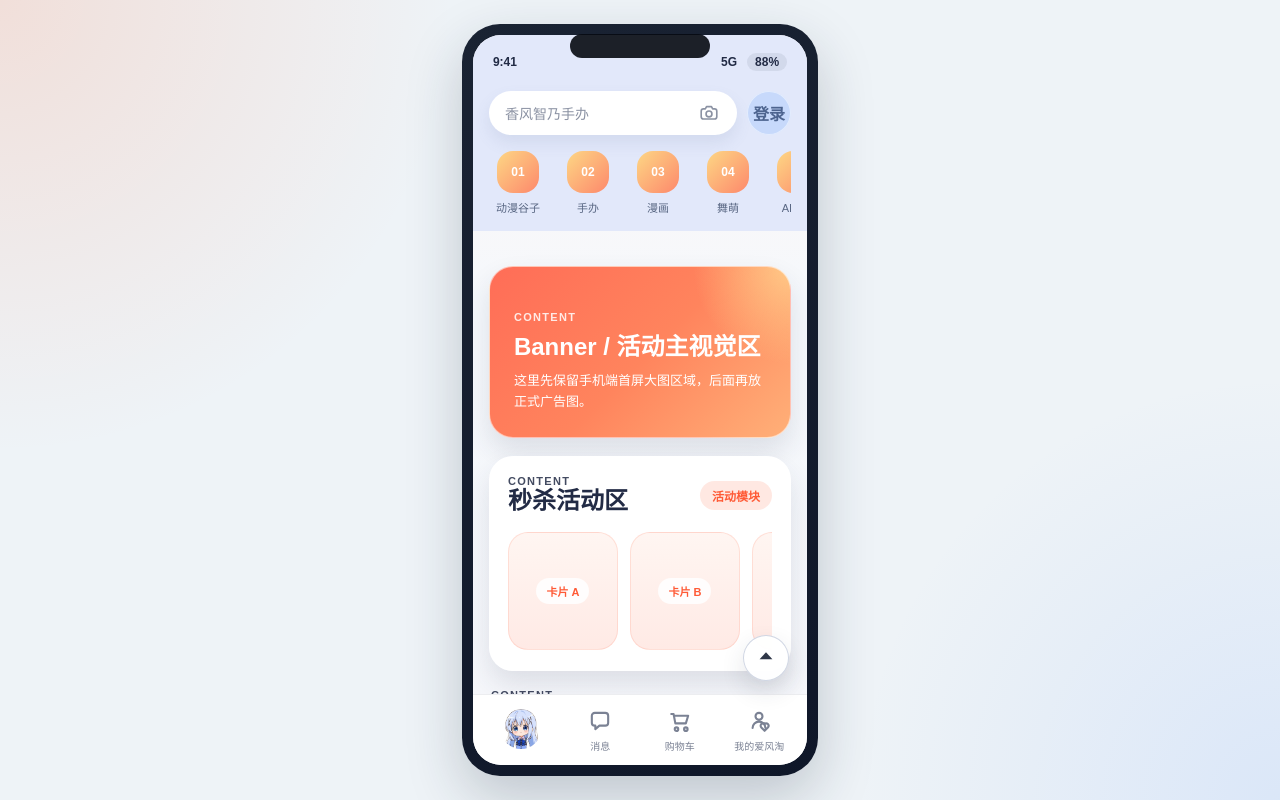
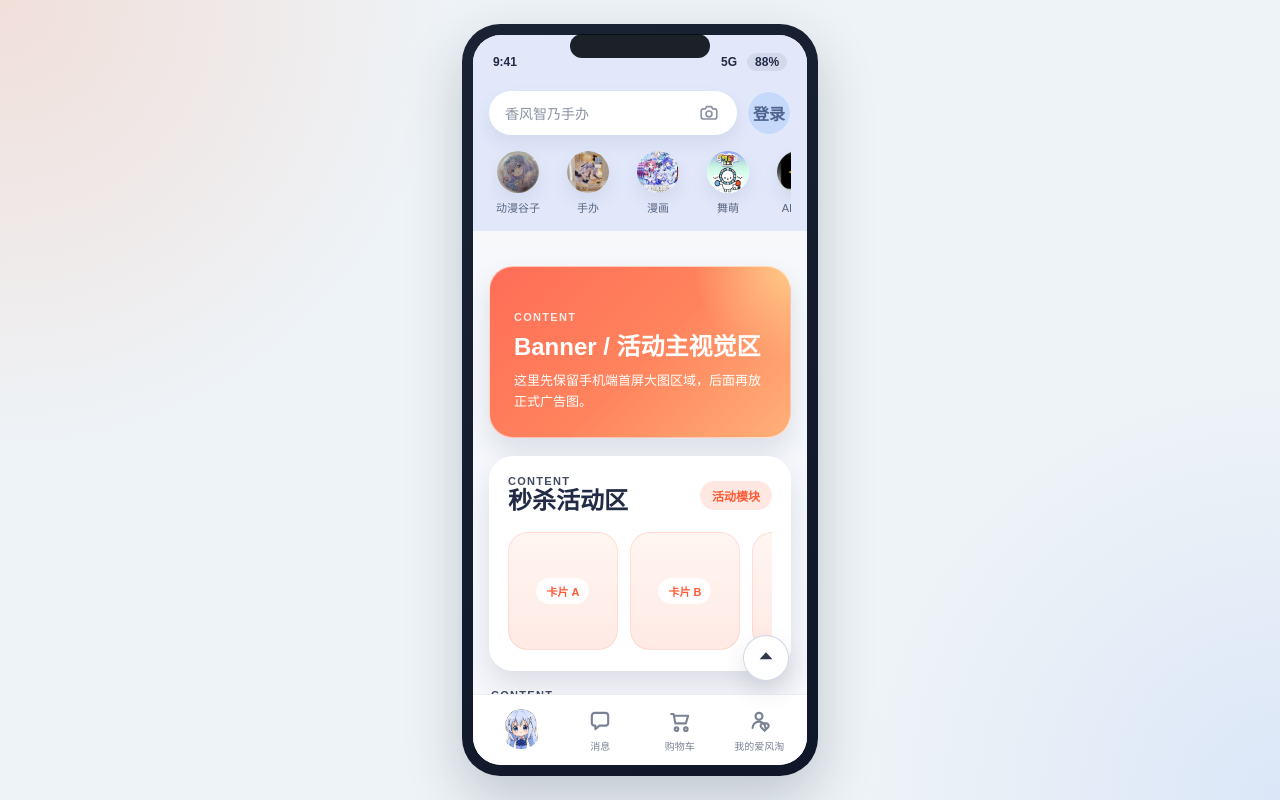
Before and after one commit to Kyy008/LetsKafu, a website: page src/index.html in a window 1280 px wide. Drawn offline with Linux system fonts and the light colour scheme.

Commit message:
feat: 加入顶部分类图片

```diff
--- a/src/index.html
+++ b/src/index.html
@@ -37,31 +37,45 @@
 
           <nav class="category-nav" aria-label="商品分类">
             <a class="category-item" href="#">
-              <span class="category-badge">01</span>
+              <span class="category-badge">
+                <img class="category-badge-image" src="assets/head/gu_zi.png" alt="">
+              </span>
               <span class="category-label">动漫谷子</span>
             </a>
             <a class="category-item" href="#">
-              <span class="category-badge">02</span>
+              <span class="category-badge">
+                <img class="category-badge-image" src="assets/head/shou_ban.png" alt="">
+              </span>
               <span class="category-label">手办</span>
             </a>
             <a class="category-item" href="#">
-              <span class="category-badge">03</span>
+              <span class="category-badge">
+                <img class="category-badge-image" src="assets/head/man_hua.png" alt="">
+              </span>
               <span class="category-label">漫画</span>
             </a>
             <a class="category-item" href="#">
-              <span class="category-badge">04</span>
+              <span class="category-badge">
+                <img class="category-badge-image" src="assets/head/wu_meng.png" alt="">
+              </span>
               <span class="category-label">舞萌</span>
             </a>
             <a class="category-item" href="#">
-              <span class="category-badge">05</span>
+              <span class="category-badge">
+                <img class="category-badge-image" src="assets/head/AI_mo_xing.png" alt="">
+              </span>
               <span class="category-label">AI模型</span>
             </a>
             <a class="category-item" href="#">
-              <span class="category-badge">06</span>
+              <span class="category-badge">
+                <img class="category-badge-image" src="assets/head/pi_pai.png" alt="">
+              </span>
               <span class="category-label">立牌</span>
             </a>
             <a class="category-item" href="#">
-              <span class="category-badge">07</span>
+              <span class="category-badge">
+                <img class="category-badge-image" src="assets/head/shu_ma.png" alt="">
+              </span>
               <span class="category-label">数码产品</span>
             </a>
           </nav>
--- a/src/style.css
+++ b/src/style.css
@@ -207,14 +207,20 @@ button {
 .category-badge {
   width: 42px;
   height: 42px;
-  border-radius: 16px;
-  background: linear-gradient(135deg, rgba(255, 213, 122, 0.92) 0%, rgba(255, 127, 95, 0.92) 100%);
-  color: #fff;
+  border-radius: 50%;
+  overflow: hidden;
+  background: #fff;
   display: flex;
   justify-content: center;
   align-items: center;
-  font-weight: 800;
-  font-size: 12px;
+  box-shadow: 0 8px 16px rgba(101, 118, 160, 0.12);
+}
+
+.category-badge-image {
+  width: 100%;
+  height: 100%;
+  display: block;
+  object-fit: cover;
 }
 
 .category-label {
```
Also changed, not shown: src/assets/head/AI_mo_xing.png (added), src/assets/head/gu_zi.png (added), src/assets/head/man_hua.png (added), src/assets/head/pi_pai.png (added), src/assets/head/shou_ban.png (added), src/assets/head/shu_ma.png (added), src/assets/head/wu_meng.png (added).
